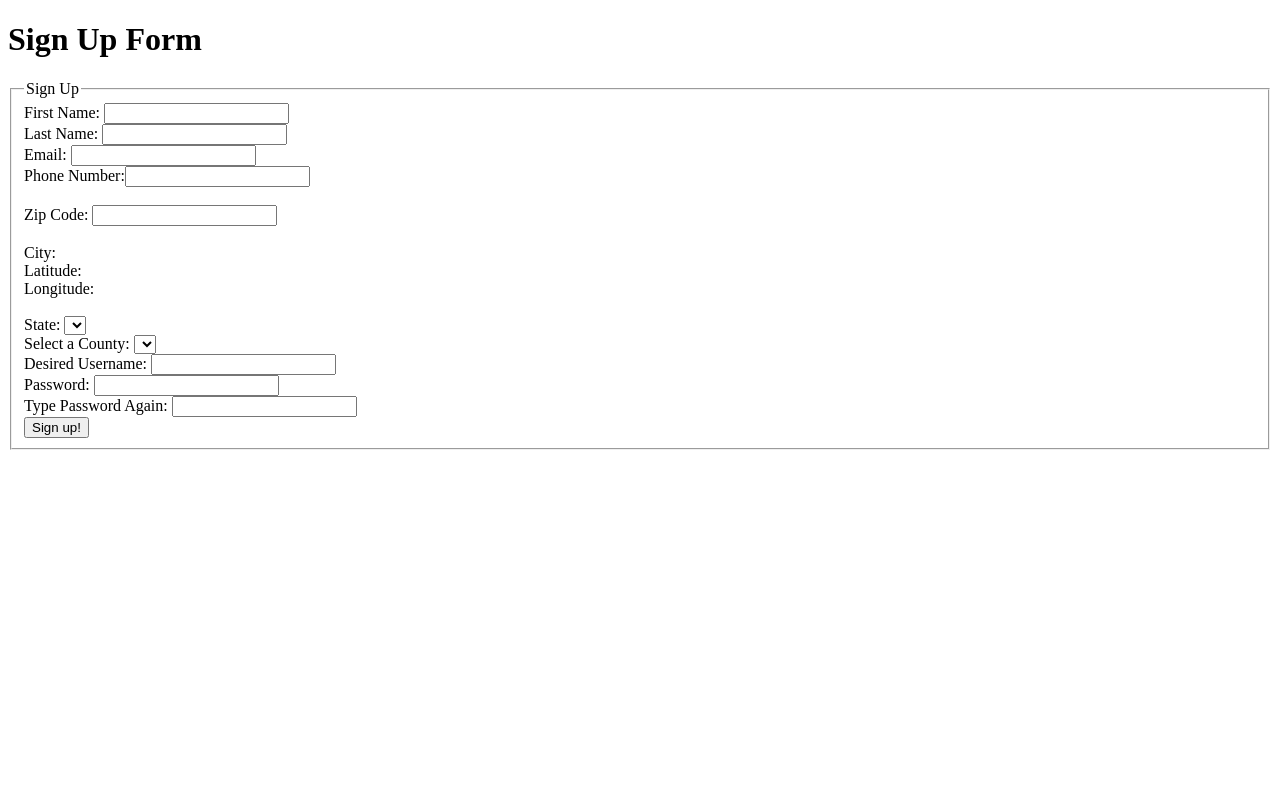
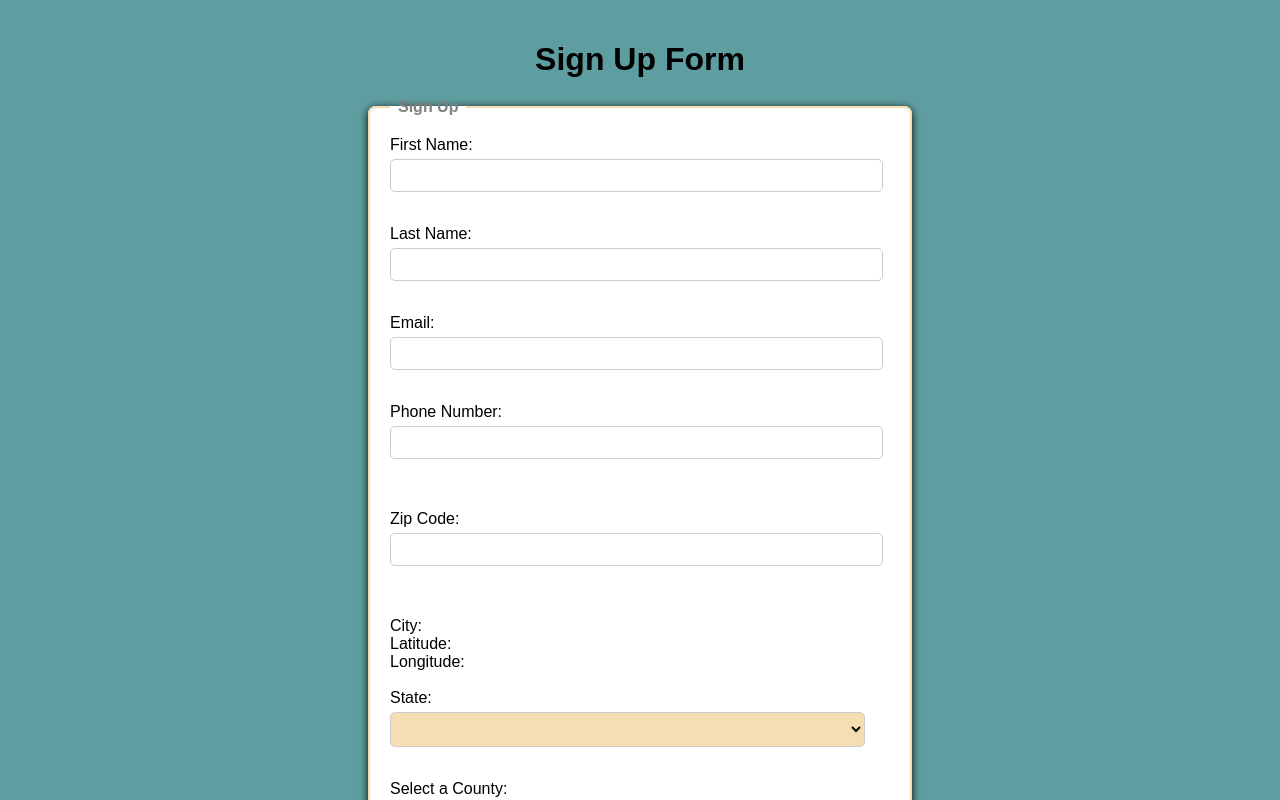
Before and after one commit to eric2458/eric2458.github.io, a plain HTML site: page Lab4/index.html in a window 1280 px wide. Shown: the top 800 px of the page. Drawn offline with Linux system fonts and the light colour scheme; no server answers.

Commit message:
finished homework

```diff
--- /dev/null
+++ b/Lab4/css/style.css
@@ -0,0 +1,103 @@
+body {
+  font-family: Arial, sans-serif;
+  background-color: cadetblue;
+  margin: 0;
+  padding: 20px;
+}
+
+h1 {
+  text-align: center;
+  color: black;
+  margin-bottom: 20px;
+}
+
+fieldset {
+  background: white;
+  border: 2px solid wheat;
+  border-radius: 8px;
+  padding: 20px;
+  max-width: 500px;
+  margin: 0 auto;
+  box-shadow: 0 2px 8px black;
+}
+
+legend {
+  font-weight: bold;
+  color: gray;
+  padding: 0 8px;
+}
+
+input[type="text"],
+input[type="password"],
+input[type="email"],
+select {
+  width: 95%;
+  padding: 8px;
+  margin: 5px 0 15px 0;
+  border: 1px solid #ccc;
+  border-radius: 5px;
+  display: block;
+}
+
+input[type="text"]:focus,
+input[type="password"]:focus,
+input[type="email"]:focus,
+select:focus {
+  border-color: blue;
+  outline: none;
+  box-shadow: 0 0 4px beige;
+}
+
+input[type="submit"] {
+  background-color: beige;
+  color: black;
+  border: none;
+  border-radius: 5px;
+  padding: 10px 20px;
+  cursor: pointer;
+}
+
+input[type="submit"]:hover {
+  background-color: blue;
+}
+
+#invalid {
+  font-weight: bold;
+  margin-left: 5px;
+}
+
+#suggested {
+  font-style: italic;
+  color: #666;
+  margin-left: 5px;
+}
+
+#zipMsg {
+  margin-left: 5px;
+  font-weight: bold;
+}
+
+#city, #lat, #lon {
+  font-weight: bold;
+  color: black;
+}
+
+br {
+  line-height: 1.5;
+}
+
+fieldset:hover {
+  border-color: blue;
+}
+
+select {
+  background-color: wheat;
+  cursor: pointer;
+}
+
+footer {
+  text-align: center;
+  font-size: 0.9em;
+  color: gray;
+  margin-top: 20px;
+}
--- a/Lab4/index.html
+++ b/Lab4/index.html
@@ -5,8 +5,8 @@
     <meta charset="UTF-8">
     <meta name="viewport" content="width=device-width, initial-scale=1.0">
     <title>Lab4: SignUpPage</title>
+    <link rel="stylesheet" href="css/style.css">
 </head>
-
 <body>
     <h1> Sign Up Form </h1>
     <form id="signupForm">
```
